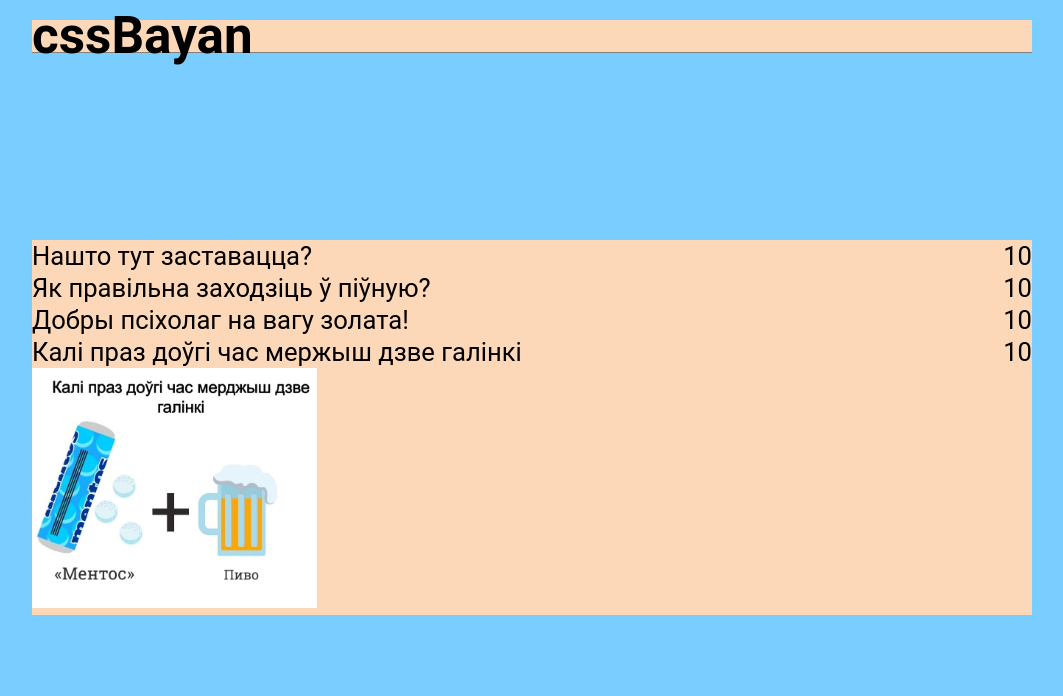
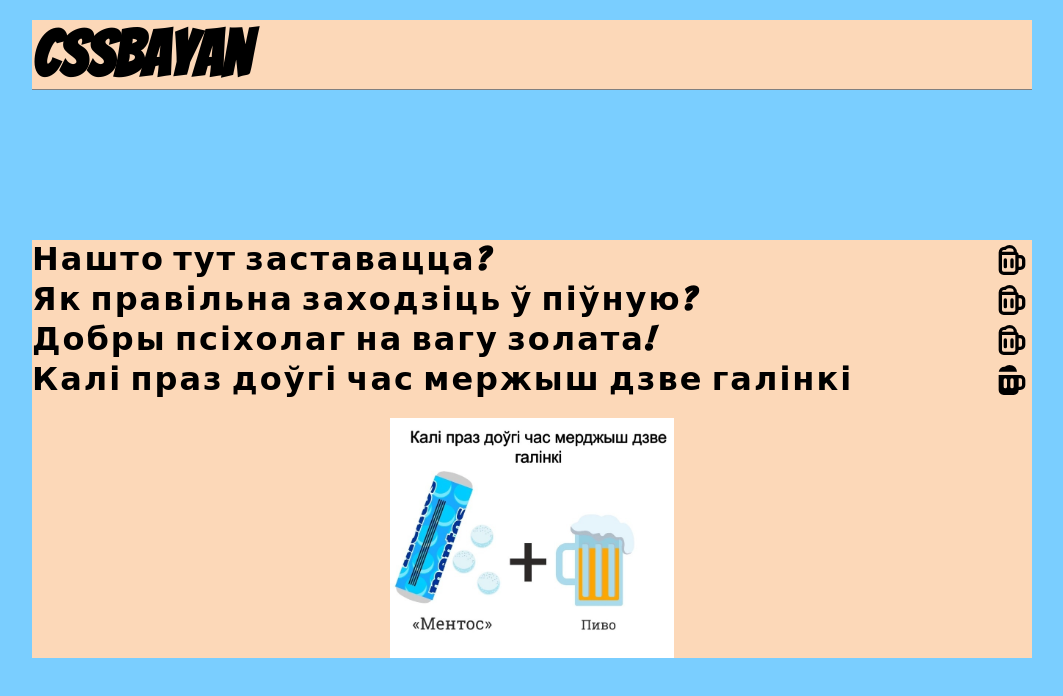
Before and after one commit to Ventomexx/cssBayan, a plain HTML site: page cssBayan/index.html in a window 1280 px wide. Shown: the whole page, without its empty margins (108-1171 px from the left). Drawn offline with Linux system fonts and the light colour scheme.

Commit message:
feat: svg files and improve ico  functionality Sat, Mar 11, 2023  8:18:13 PM

```diff
--- a/cssBayan/index.html
+++ b/cssBayan/index.html
@@ -5,6 +5,7 @@
     <meta http-equiv="X-UA-Compatible" content="IE=edge" />
     <meta name="viewport" content="width=device-width, initial-scale=1.0" />
     <link rel="stylesheet" href="./style.css" />
+    <link href="https://fonts.googleapis.com/css2?family=Bangers&display=swap" rel="stylesheet">
     <title>cssBayan</title>
   </head>
   <body>
@@ -20,9 +21,12 @@
             <div class="accordeon__item">
               <input type="radio" id="mem1" class="mem1" name="radio-group" />
               <div class="accordeon__image">
-                <label for="mem1"
-                  > <div class="flex-container"><div>Нашто тут заставацца?</div><div class="ico">10</div></div>
-                  <div>
+                <label for="mem1">
+                  <div class="flex-container">
+                    <div>Нашто тут заставацца?</div>
+                    <div class="ico"></div>
+                  </div>
+                  <div class="accordeon__image_mem">
                     <img src="./assets/1.jpg" alt="мемчик один" class="src" />
                   </div>
                 </label>
@@ -32,8 +36,11 @@
               <input type="radio" id="mem2" name="radio-group" />
               <div class="accordeon__image">
                 <label for="mem2"
-                  ><div class="flex-container"><div>Як правільна заходзіць ў піўную?</div><div class="ico">10</div></div>
-                  <div>
+                  ><div class="flex-container">
+                    <div>Як правільна заходзіць ў піўную?</div>
+                    <div class="ico"></div>
+                  </div>
+                  <div class="accordeon__image_mem">
                     <img src="./assets/2.jpg" alt="мемчик два" class="src" />
                   </div>
                 </label>
@@ -43,8 +50,11 @@
               <input type="radio" id="mem3" name="radio-group" />
               <div class="accordeon__image">
                 <label for="mem3"
-                  ><div class="flex-container"><div>Добры псіхолаг на вагу золата!</div><div class="ico">10</div></div>
-                  <div>
+                  ><div class="flex-container">
+                    <div>Добры псіхолаг на вагу золата!</div>
+                    <div class="ico"></div>
+                  </div>
+                  <div class="accordeon__image_mem">
                     <img src="./assets/3.jpg" alt="мемчик три" class="src" />
                   </div>
                 </label>
@@ -54,8 +64,11 @@
               <input type="radio" id="mem4" name="radio-group" checked />
               <div class="accordeon__image">
                 <label for="mem4"
-                  ><div class="flex-container"><div>Калі праз доўгі час мержыш дзве галінкі</div><div class="ico">10</div></div>
-                  <div>
+                  ><div class="flex-container">
+                    <div>Калі праз доўгі час мержыш дзве галінкі</div>
+                    <div class="ico"></div>
+                  </div>
+                  <div class="accordeon__image_mem">
                     <img src="./assets/4.jpg" alt="мемчик четыре" class="src" />
                   </div>
                 </label>
--- a/cssBayan/style.css
+++ b/cssBayan/style.css
@@ -2,14 +2,14 @@
   box-sizing: border-box;
   margin: 0;
   padding: 0;
+  font-family: 'Bangers', cursive;
 }
 html {
   scroll-behavior: smooth;
+  font-size: 20px;
 }
 body {
   font-size: 1.6rem;
-  line-height: 2rem;
-  font-family: "Roboto", sans-serif;
   font-weight: 400;
   padding: 0;
   background-color: rgba(0, 162, 255, 0.521);
@@ -29,30 +29,38 @@
   margin: 0 auto;
   border-bottom: solid 1px gray;
 }
-.accordeon {
+main {
+  min-height: 100%;
+}
+/* .accordeon {
 
-}
+} */
 .accordeon__image {
   max-height: 2rem;
   transition: max-height 0.3s ease-in-out;
 }
-input[type='radio']:checked .accordeon__image {
+input[type="radio"]:checked .accordeon__image {
   max-height: 30vh;
   transition: max-height 0.6s ease-in-out;
 }
 .accordeon__item {
   width: 100%;
-  font-size: 1.6rem;
   overflow: hidden;
 }
 .accordeon__item:hover .accordeon__image {
-  max-height: 30vh;
+  max-height: 35vh;
   transition: max-height 0.6s ease-in-out;
 }
 img {
   height: 30vh;
 }
-input[type='radio'] {
+.ico {
+  background-image: url(./assets/beer-empty.svg);
+  background-size: 2rem;
+  background-repeat: no-repeat;
+  width: 2rem;
+}
+input[type="radio"] {
   display: none;
 }
 input[type="radio"]:checked + .accordeon__image {
@@ -66,10 +74,22 @@
 .flex-container {
   display: flex;
   justify-content: space-between;
+  margin-bottom: 1rem;
+  letter-spacing: 2px;
+  font-weight: 700;
+}
+.accordeon__image_mem {
+  display: flex;
+  justify-content: center;
+  align-items: center;
 }
 .accordeon__item:hover .ico {
   display: none;
 }
+input[type="radio"]:checked + .accordeon__image .ico {
+  background-image: url(./assets/beer-full.svg);
+}
+
 /* .flex-container > div {
 } */
 /* .ico {
```
Also changed, not shown: cssBayan/assets/beer-empty.svg (added), cssBayan/assets/beer-full.svg (added).
